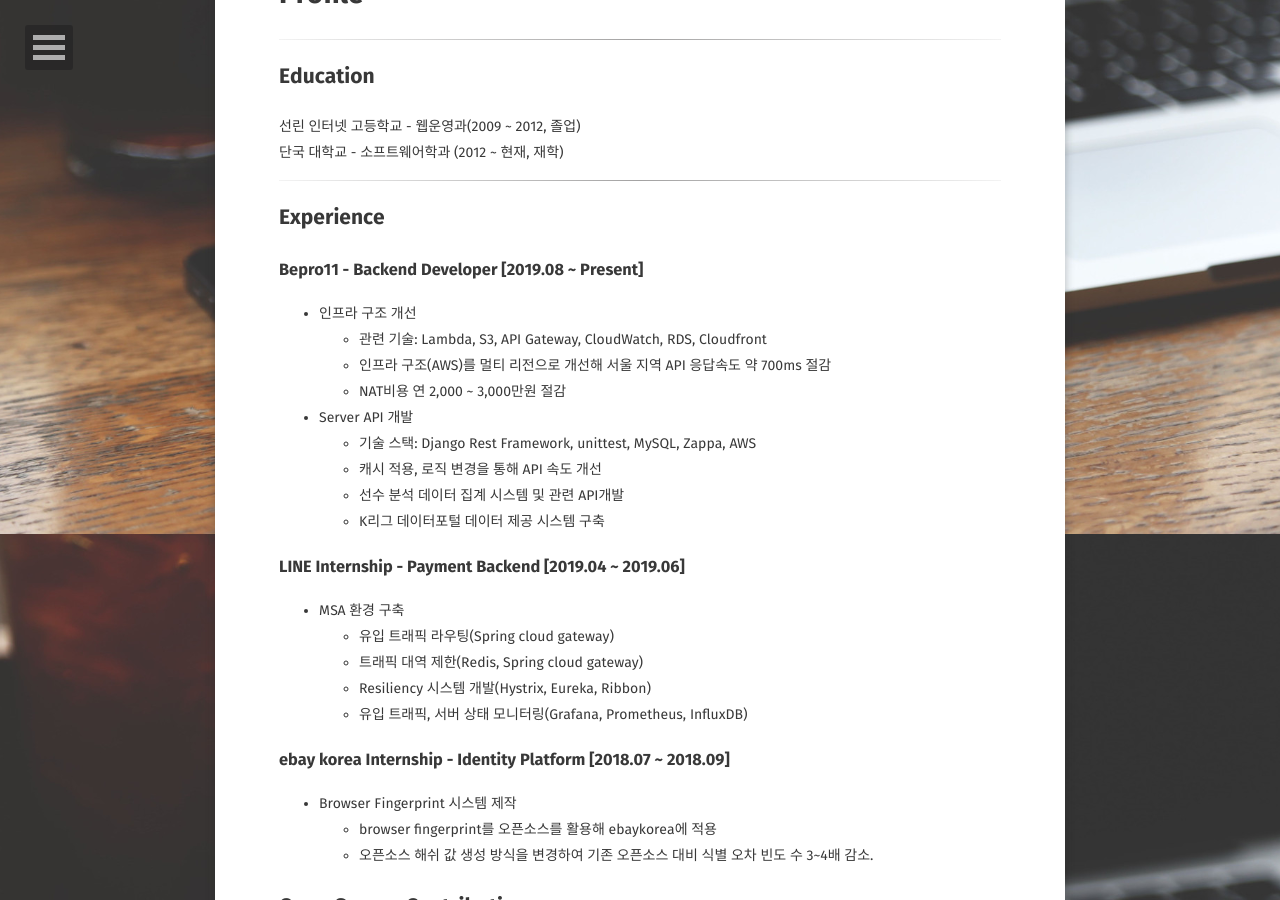
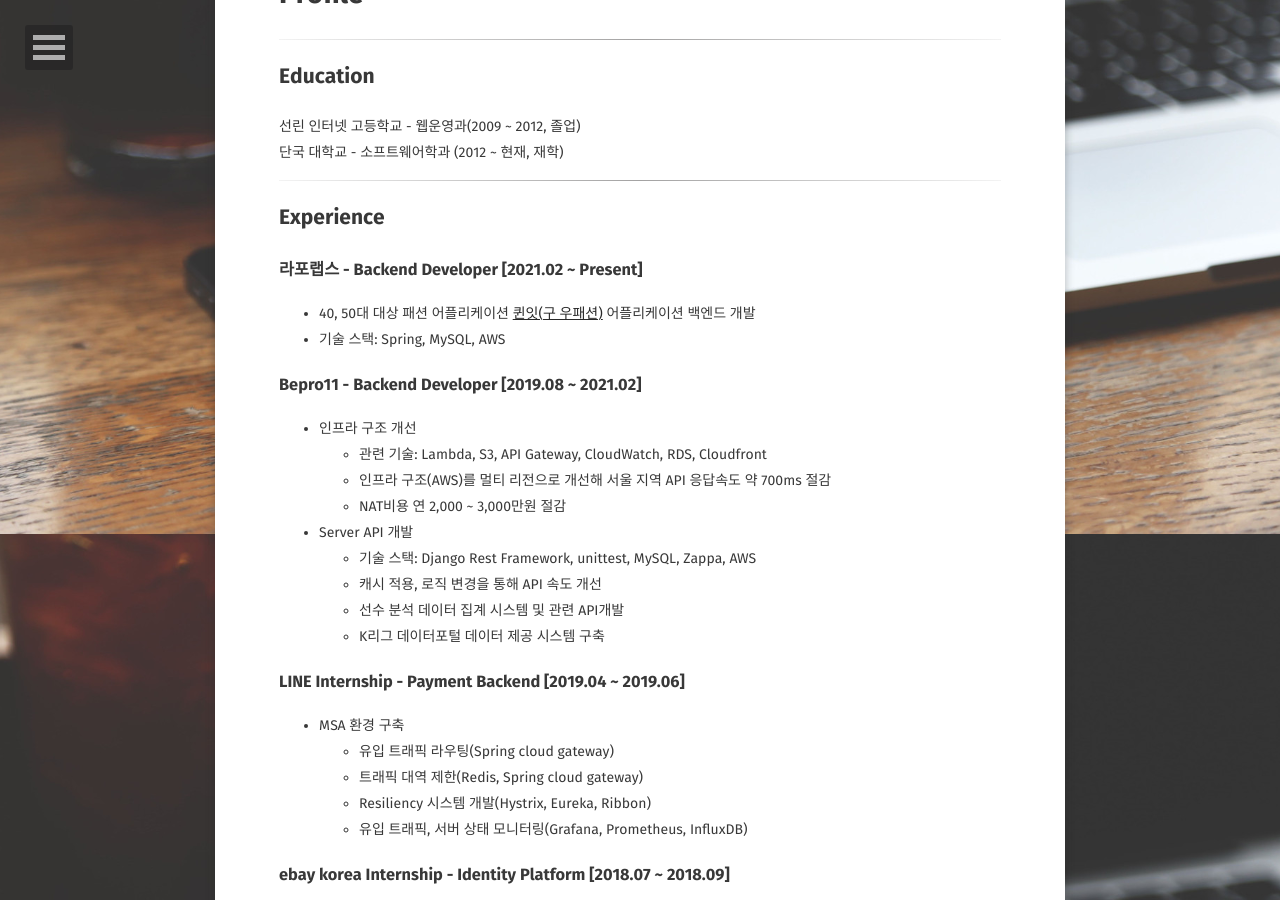
Before and after one commit to wkdtjsgur100/wkdtjsgur100.github.io, a Jekyll site: the page built from about/index.md, in a window 1280 px wide and 900 px high, scrolled down 366 px. Built offline with Jekyll 4.4.1, drawn with Linux system fonts in a browser that asks for light colours; some web fonts are replaced.

Commit message:
Update about

```diff
--- a/about/index.md
+++ b/about/index.md
@@ -17,7 +17,12 @@
 
 ## Experience
 
-### Bepro11 - Backend Developer [2019.08 ~ Present]
+### 라포랩스 - Backend Developer [2021.02 ~ Present]
+
+- 40, 50대 대상 패션 어플리케이션 [퀸잇(구 우패션)](https://play.google.com/store/apps/details?id=kr.rapportlabs.damoa&hl=en_US&gl=US) 어플리케이션 백엔드 개발
+- 기술 스택: Spring, MySQL, AWS
+
+### Bepro11 - Backend Developer [2019.08 ~ 2021.02]
 
 - 인프라 구조 개선
     - 관련 기술: Lambda, S3, API Gateway, CloudWatch, RDS, Cloudfront
```
